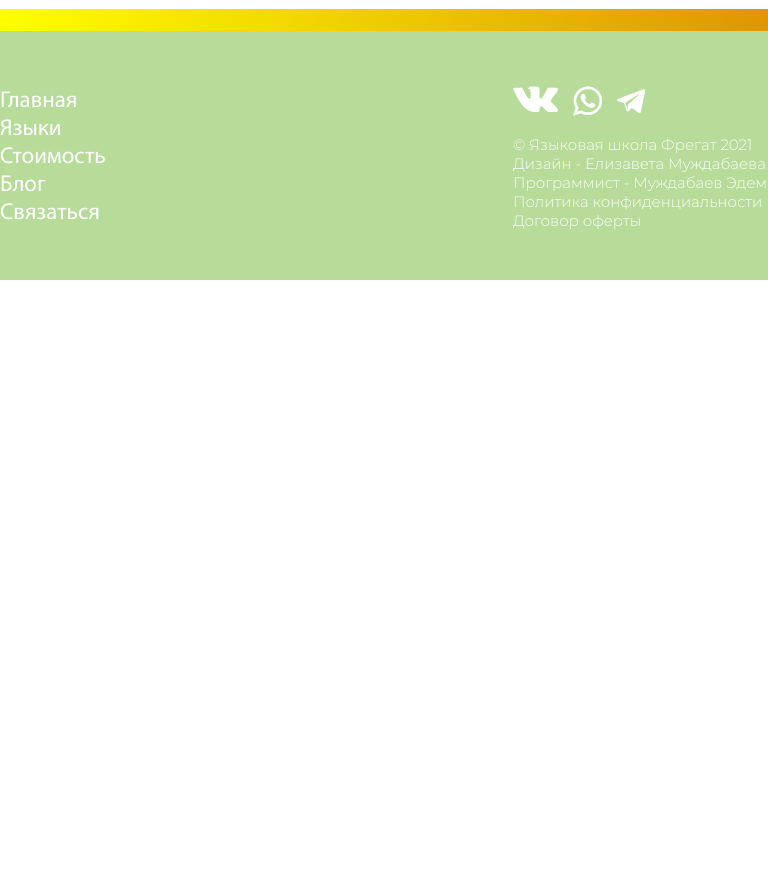
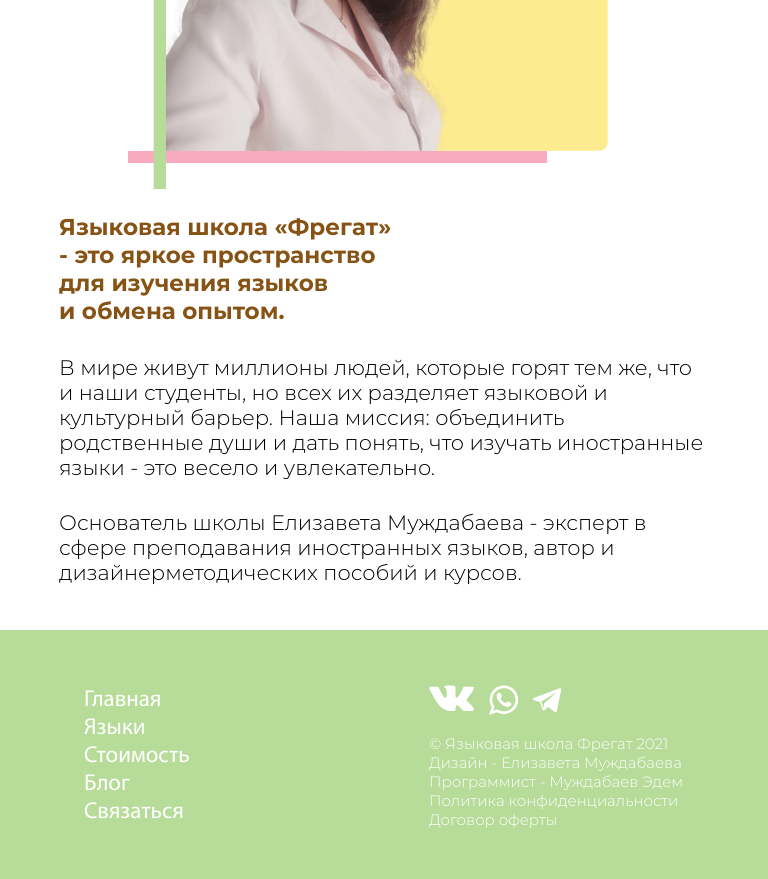
Before and after one commit to Muzhdabaev22/fregat, a Django app: page / in a window 768 px wide; the page is wider, and only the part inside the window is pictured. Shown: the part 4719-5598 px from the top of that part. Before the commit the page ends 4999 px from the top of that part, so only its background shows below. Run offline with Django 4.2, Linux system fonts and the light colour scheme; parts of the project's set-up code (start-up, migrations or seed data) failed here and were passed over; some libraries are stand-ins or nearby versions; some web fonts are replaced.

Commit message:
end adaptation for home

```diff
--- a/fregat/main/static/css/main.css
+++ b/fregat/main/static/css/main.css
@@ -427,6 +427,14 @@
     position: absolute;
 }
 
+.price__ot {
+    font-family: 'Montserrat-bold';
+    font-size: 14px;
+    color: #B7DC99;
+    padding-top: 25px;
+    padding-right: 5px;
+}
+
 .price-button {
     margin-top: 24px;
     margin-left: 57px;
@@ -466,4 +474,86 @@
     width: 100%;
     padding-right: 230px;
 }
+
+.bg7-img {
+    max-width: 656px;
+    width: 480px;
+    max-height: 656px;
+    height: 480px;
+    padding-left: 130px;
+}
+
+.price-text-block-bottom {
+    width: 100%;
+    padding-left: 145px;
+}
+
+.price-title-bottom {
+    font-family: 'Montserrat-bold';
+    font-size: 23px;
+    color: #875315;
+}
+
+.text-price-bottom {
+    font-family: 'montserrat-light';
+    font-size: 21px;
+    margin-top: 30px;
+}
+
+.footer {
+    max-height: 331px;
+    height: 100%;
+    width: 100%;
+    background-color: #B7DC99;
+    display: flex;
+    justify-content: center;
+    padding-top: 55px;
+    padding-bottom: 50px;
+}
+
+.container-footer {
+    width: 1110px;
+    display: flex;
+    align-items: center;
+}
+
+.footer-links {
+    display: grid;
+}
+
+.link-footer {
+    font-family: 'MYRIADPRO-REGULAR';
+    font-size: 23px;
+    color: #fff;
+    cursor: pointer;
+    text-decoration: none;
+}
+
+.footer-text {
+    width: 255px;
+    color: #fff;
+    padding-top: 15px;
+    font-family: 'Montserrat-light';
+    font-size: 15px;
+}
+
+.footer-info {
+    display: grid;
+    margin-left: auto;
+}
+
+.footer-text > a {
+    color: #fff;
+    text-decoration:none;
+}
+
+.social-media-icons {
+    display: flex;
+}
+
+.icon-soc {
+    padding-right: 15px;
+    width: auto;
+    height: auto;
+}
 /* END HOME */
--- a/fregat/main/static/css/media.css
+++ b/fregat/main/static/css/media.css
@@ -144,6 +144,19 @@
     .price-text-block-two {
         padding-right: 120px;
     }
+
+    .price-text-block-bottom {
+        padding-left: 33px;
+    }
+
+    .bg7-img {
+        padding-left: 0;
+    }
+
+    .container-footer {
+        width: 1000px;
+    }
+
     /* END HOME */
 }
 
@@ -251,6 +264,47 @@
         color: #875315;
         padding-top: 10px;
     }
+
+    .bg-img {
+        display: none;
+    }
+
+    .price-text-block {
+        padding-left: 20px;
+    }
+
+    .price-full {
+        padding-top: 45px;
+        padding-bottom: 45px;
+    }
+
+    .price-text-block-two {
+        padding-left: 20px;
+        padding-right: 0px;
+    }
+
+    .khover {
+        margin-top: -137px;
+        margin-left: -83px;
+        width: 170px;
+    }
+
+    .price-text-block-bottom {
+        padding-top: 20px;
+        padding-left: 0px;
+    }
+
+    .bg7-img {
+        padding-left: 69px;
+    }
+
+    .price-full {
+        display: block;
+    }
+
+    .container-footer {
+        max-width: 600px;
+    }
     /* END HOME */
 }
 
@@ -267,96 +321,6 @@
     margin-bottom: 5px;
 }
 
-
-.price__ot {
-    font-family: 'Montserrat-bold';
-    font-size: 14px;
-    color: #B7DC99;
-    padding-top: 25px;
-    padding-right: 5px;
-}
-
-.bg7-img {
-    max-width: 656px;
-    width: 480px;
-    max-height: 656px;
-    height: 480px;
-    padding-left: 130px;
-}
-
-.price-text-block-bottom {
-    width: 100%;
-    padding-left: 145px;
-}
-
-.price-title-bottom {
-    font-family: 'Montserrat-bold';
-    font-size: 23px;
-    color: #875315;
-}
-
-.text-price-bottom {
-    font-family: 'montserrat-light';
-    font-size: 21px;
-    margin-top: 30px;
-}
-
-.footer {
-    max-height: 331px;
-    height: 100%;
-    width: 100%;
-    background-color: #B7DC99;
-    display: flex;
-    justify-content: center;
-    padding-top: 55px;
-    padding-bottom: 50px;
-}
-
-.container-footer {
-    width: 1110px;
-    display: flex;
-    align-items: center;
-}
-
-.footer-links {
-    display: grid;
-}
-
-.link-footer {
-    font-family: 'MYRIADPRO-REGULAR';
-    font-size: 23px;
-    color: #fff;
-    cursor: pointer;
-    text-decoration: none;
-}
-
-.footer-text {
-    width: 255px;
-    color: #fff;
-    padding-top: 15px;
-    font-family: 'Montserrat-light';
-    font-size: 15px;
-}
-
-.footer-info {
-    display: grid;
-    margin-left: auto;
-}
-
-.footer-text > a {
-    color: #fff;
-    text-decoration:none;
-}
-
-.social-media-icons {
-    display: flex;
-}
-
-.icon-soc {
-    padding-right: 15px;
-    width: auto;
-    height: auto;
-}
 
 .english-section {
     display: flex;
--- a/fregat/main/templates/main/home.html
+++ b/fregat/main/templates/main/home.html
@@ -247,7 +247,7 @@
 
     <div class="line-section" style="margin-top:30px;" id="about"></div>
 
-    {% comment %} <section class="two__block">
+    <section class="two__block">
         <div class="container margin-arrow-block">
             <p class="title-languages">О Фрегате</p>
             <img src="{% static 'img/arrow.png' %}" alt="arrow" class="arrow">
@@ -263,5 +263,7 @@
                 </div>
             </div>
         </div>
-    </section> {% endcomment %}
+    </section>
+
+
 {% endblock %}
```
